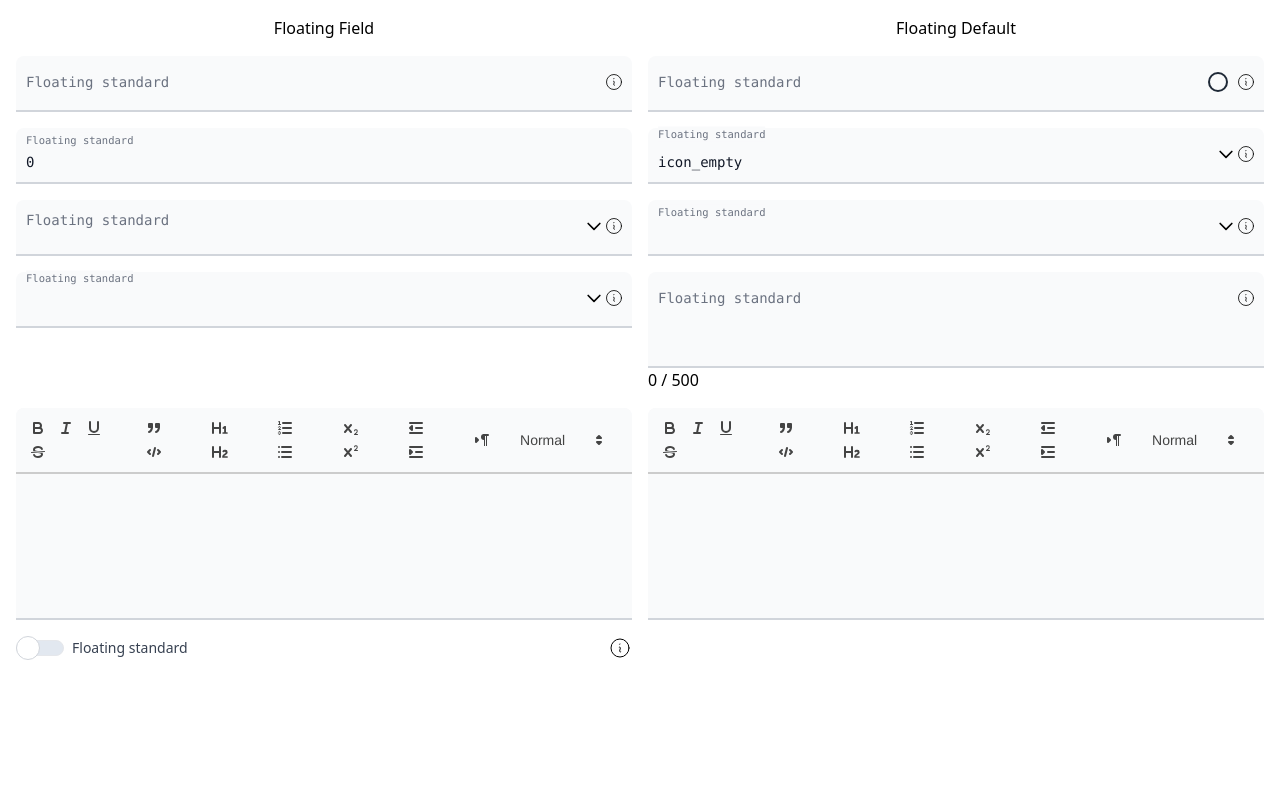
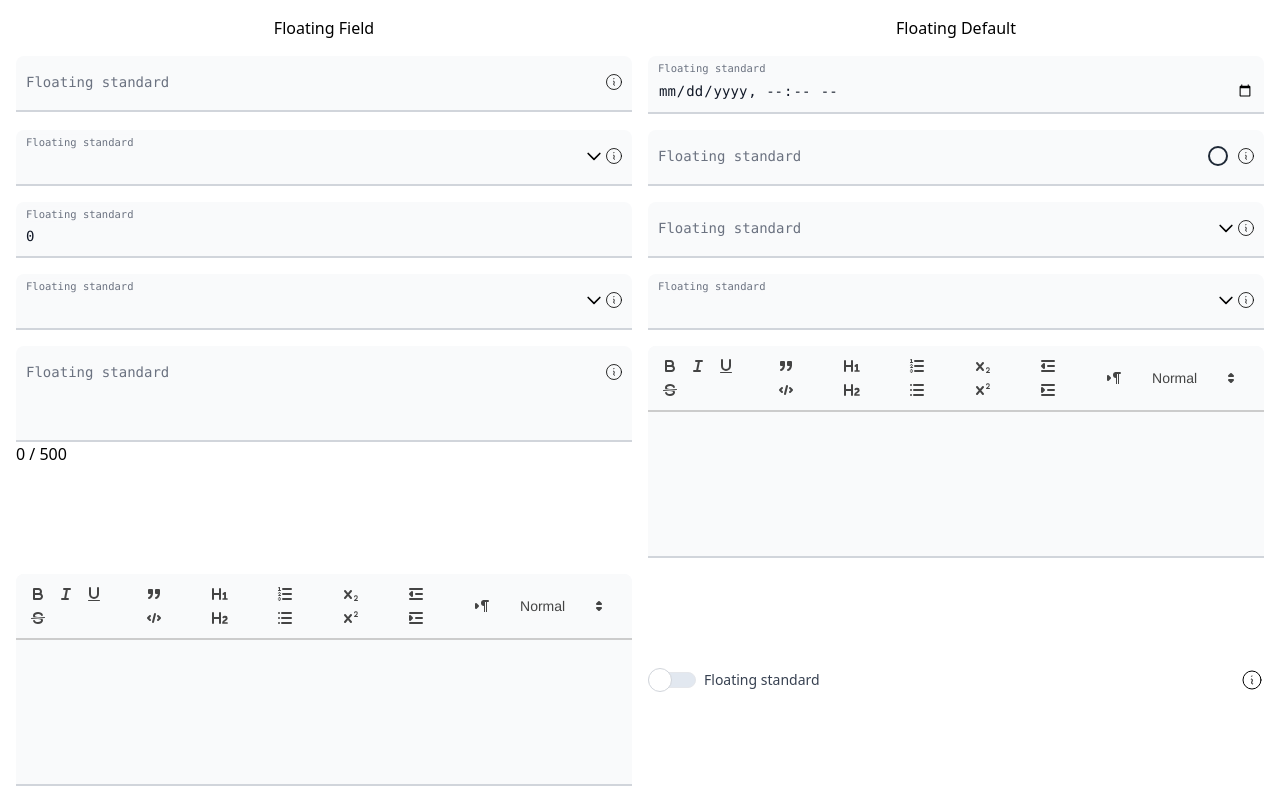
Before and after one commit to LLNet/vue-floating-form, a Vue app: page / in a window 1280 px wide. Shown: the top 800 px of the page. Built offline with nearby package versions, Linux system fonts and the light colour scheme.

Commit message:
add new field and fix css one select2

```diff
--- /dev/null
+++ b/lib/date.js
@@ -0,0 +1,3 @@
+import Date from '@/components/Date.vue';
+
+export default Date;
--- a/package.json
+++ b/package.json
@@ -1,7 +1,7 @@
 {
   "name": "llnet-vue-floating-form",
   "private": false,
-  "version": "0.0.28",
+  "version": "0.0.30",
   "type": "module",
   "author": "LLNet",
   "files": [
--- a/src/App.vue
+++ b/src/App.vue
@@ -9,6 +9,7 @@ import Select2 from "@/components/Select2.vue";
 import {flip, offset, shift, useFloating} from "@floating-ui/vue";
 import Toggle from "./components/Toggle.vue";
 import Color from "@/components/Color.vue";
+import Date from "@/components/Date.vue";
 
 const form = ref({
   name: '',
@@ -81,19 +82,20 @@ const icons = ref([
         placeholder="jeg elsker kage"
         :list="'tester'"
     />
-    <Color
-        info-message="tester" :layout="layout" v-model="form.name" :info="info" />
-    <Number
-        info-message="tester" :layout="layout" v-model="form.number"
-        placeholder="2 + 2"
-    />
+    <Date :layout="layout" v-model="form.name" />
     <Select2
         :info="info"
         info-message="tester"
         :layout="layout"
         v-model="form.icon"
         :empty-value="''"
-        :options="icons"
+        :options="['1', {label:2, value:2}, {label:2, value:2, group:'test'}, {label:3}, '5']"
+    />
+    <Color
+        info-message="tester" :layout="layout" v-model="form.name" :info="info" />
+    <Number
+        info-message="tester" :layout="layout" v-model="form.number"
+        placeholder="2 + 2"
     />
     <Select2
         :info="info"
@@ -140,5 +142,8 @@ const icons = ref([
       <option value="kage" />
       <option value="kage2" />
     </datalist>
+    <pre>
+      {{ form }}
+    </pre>
   </div>
 </template>
--- /dev/null
+++ b/src/components/Date.vue
@@ -0,0 +1,53 @@
+<template>
+  <div
+      :class="[
+        (value?.length === 0 ? '':'has-content'),
+        (layout === 'floating-field' ? 'floating-field':'floating-default')
+      ]"
+      ref="wrapperEl"
+  >
+    <input
+        ref="inputEl"
+        :type="type"
+        class="input"
+        v-model="value"
+        @focusin="showDataList = true"
+        @focusout="showDataList = false"
+    />
+    <Label :label="label" />
+  </div>
+</template>
+<script setup>
+import {useVModel} from "@vueuse/core";
+import Label from "./Label.vue";
+import {computed, ref} from "vue";
+import InfoIcon from "./InfoIcon.vue";
+
+const wrapperEl = ref(null);
+const inputEl   = ref(null);
+const infoEl    = ref(null);
+const showDataList = ref(false);
+
+const props = defineProps({
+  label: {
+    type: String,
+    default: 'Floating standard'
+  },
+  modelValue: {
+    type: String,
+    default: ''
+  },
+  layout: {
+    type: String,
+    default: 'floating-field',
+    validator: (value) => ['floating-field', 'floating-default'].includes(value)
+  },
+  type:{
+    type: String,
+    default: 'datetime-local',
+    validator: (value) => ['datetime-local', 'date', 'time'].includes(value)
+  }
+});
+const emit = defineEmits(['update:modelValue'])
+const value = useVModel(props, 'modelValue', emit);
+</script>
--- a/src/css/_field-tailwindcss.css
+++ b/src/css/_field-tailwindcss.css
@@ -99,7 +99,7 @@
 }
 
 .floating-field.select2 > .label{
-    @apply top-2.5 z-0
+    @apply top-4 z-0
 }
 
 .floating-field.select2 .input{}
--- a/vite.config.js
+++ b/vite.config.js
@@ -18,6 +18,7 @@ export default defineConfig({
         editor: path.resolve(__dirname, 'lib/editor.js'),
         toggle: path.resolve(__dirname, 'lib/toggle.js'),
         color: path.resolve(__dirname, 'lib/color.js'),
+        date: path.resolve(__dirname, 'lib/date.js'),
       },
       formats: ['es', 'cjs'],
     },
```
